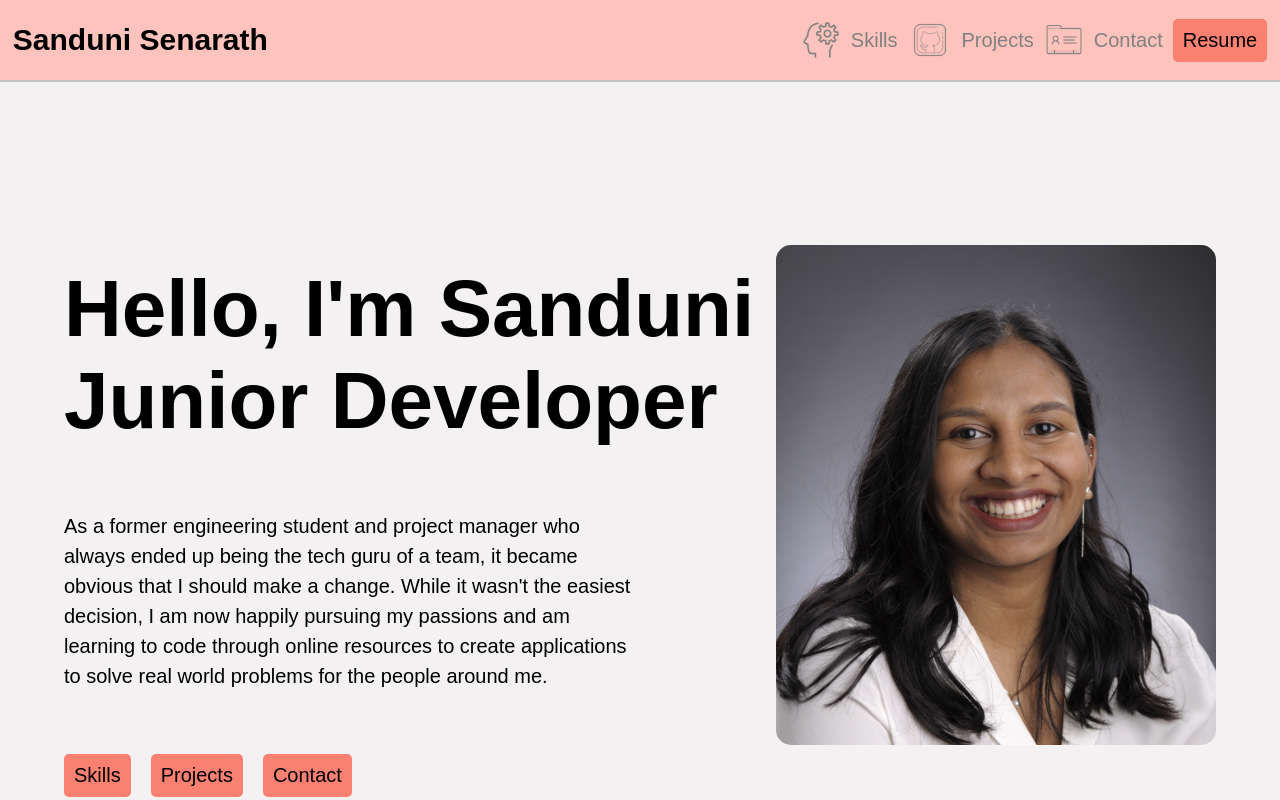
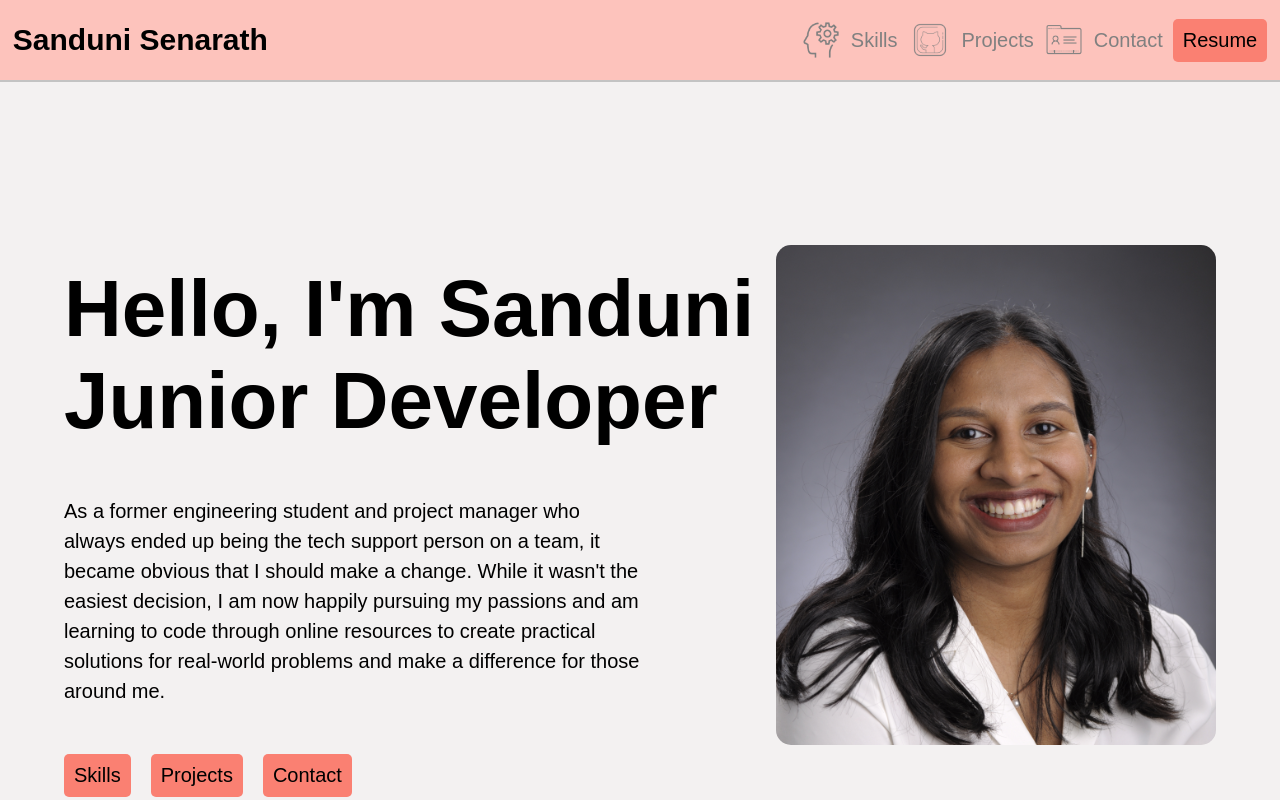
Before and after one commit to SSenarath/ssenarath.github.io, a React (Create React App) app: page / in a window 1280 px wide. Shown: the top 800 px of the page. Built offline with nearby package versions, Linux system fonts and the light colour scheme.

Commit message:
Paraphrase personal bio

```diff
--- a/src/components/Hero.js
+++ b/src/components/Hero.js
@@ -9,9 +9,7 @@ export default function Hero(){
             <div className="container">
                 <div className="hero-left-container">
                     <h1 className="main-intro">Hello, I'm Sanduni | <br/> Junior Developer </h1>
-                    <p className="about-me p-lineheight" >As a former engineering student and project manager who always ended up being the tech guru of
-                        a team, it became obvious that I should make a change. While it wasn't the easiest decision, I am now happily pursuing my passions and am learning to code through online resources to create applications to solve real world
-                        problems for the people around me.</p>
+                    <p className="about-me p-lineheight" >As a former engineering student and project manager who always ended up being the tech support person on a team, it became   obvious that I should make a change. While it wasn't the easiest decision, I am now happily pursuing my passions and am learning to code through online resources to create practical solutions for real-world problems and make a difference for those around me.</p>
                     <div className ="links">
                         <a className='btn'><Link  activeClass="active" to="skills" spy={true} smooth={true}>Skills</Link></a>
                         <a className='btn'><Link  activeClass="active" to="projects" spy={true} smooth={true}>Projects</Link></a>
```
